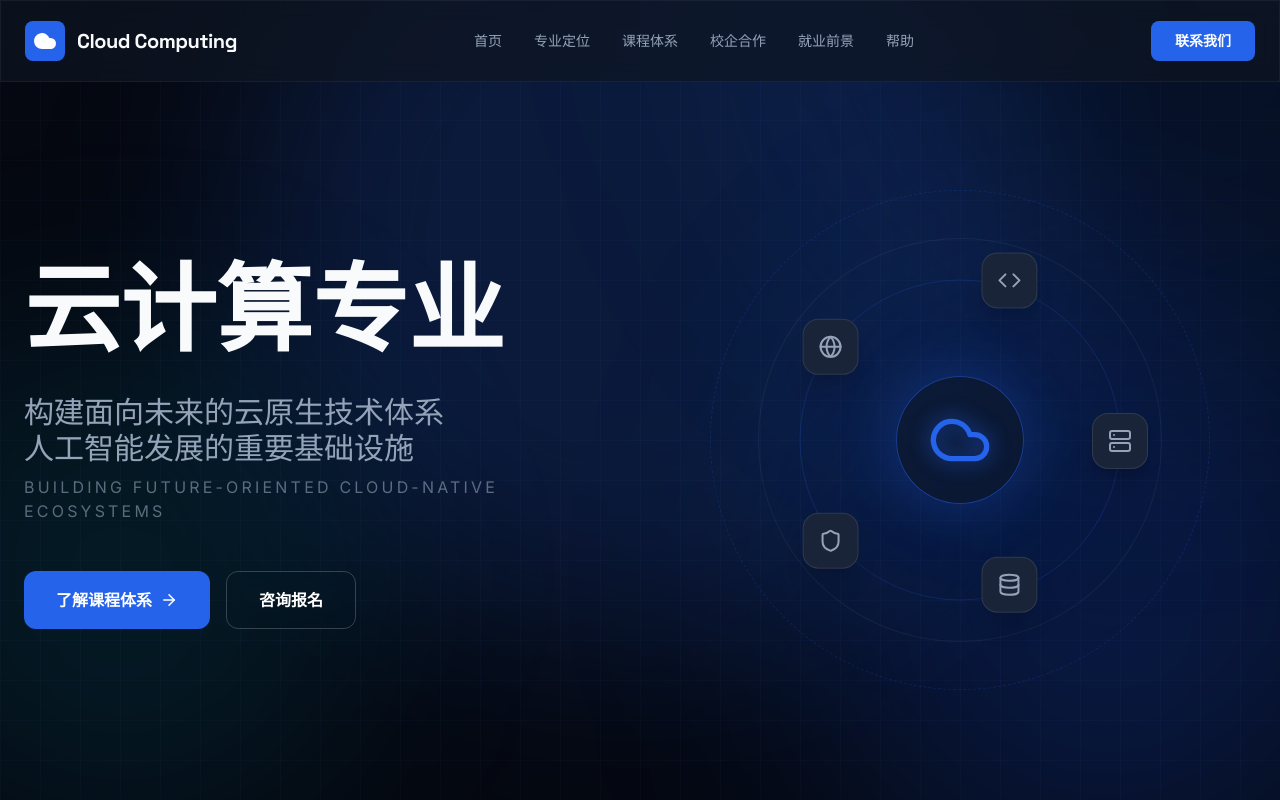
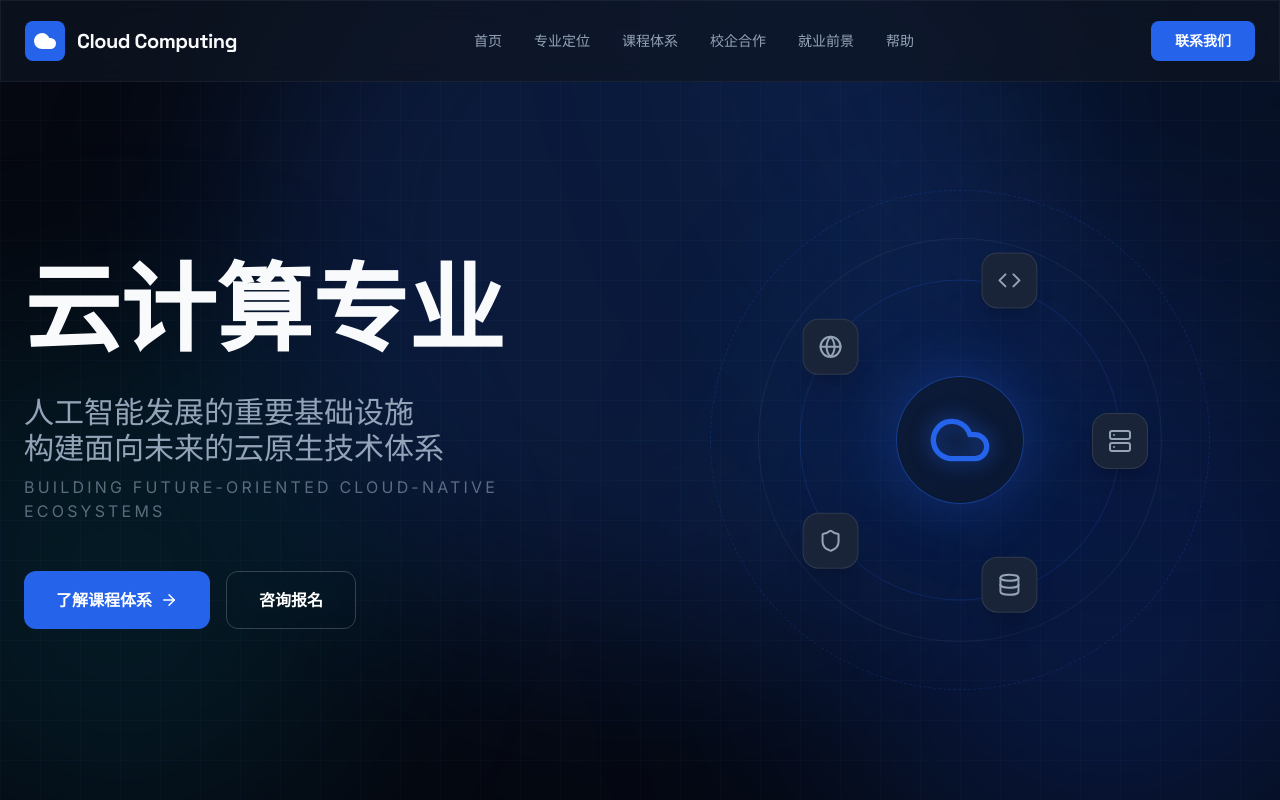
Before and after one commit to igweek/cct, a React (Vite) app: page / in a window 1280 px wide. Shown: the top 800 px of the page. Built offline with nearby package versions, Linux system fonts and the light colour scheme.

Commit message:
Update App.tsx

```diff
--- a/src/App.tsx
+++ b/src/App.tsx
@@ -199,8 +199,8 @@ const Hero = () => {
                 云计算专业
               </h1>
               <h2 className="text-xl sm:text-2xl md:text-3xl text-text-muted font-light mb-2">
-                构建面向未来的云原生技术体系<br />
-                人工智能发展的重要基础设施
+                人工智能发展的重要基础设施<br />
+                构建面向未来的云原生技术体系
               </h2>
               <p className="text-xs sm:text-sm md:text-base text-text-muted/60 tracking-[0.15em] md:tracking-[0.2em] uppercase mb-12">
                 Building Future-Oriented Cloud-Native Ecosystems
```
